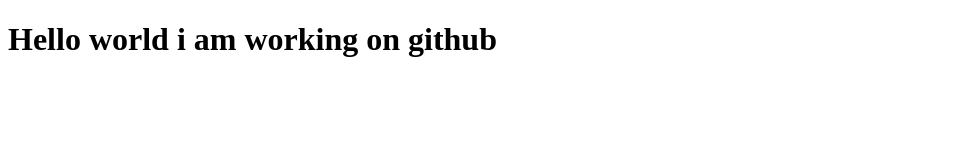
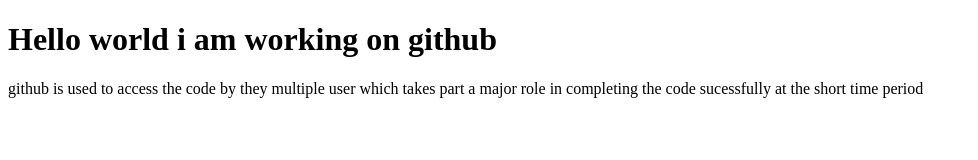
Before and after one commit to Ahamedismail786/learngit, a plain HTML site: page index.html in a window 1280 px wide. Shown: the whole page, without its empty margins (0-978 px from the left). Drawn offline with Linux system fonts and the light colour scheme.

Commit message:
index updated

```diff
--- a/index.html
+++ b/index.html
@@ -5,5 +5,6 @@
 </head>
 <body>
     <h1>Hello world i am working on github</h1>
+      <p>github is used to access the code by they multiple user which takes part a major role in completing the code sucessfully at the short time period</p>
 </body>
 </html>
```
